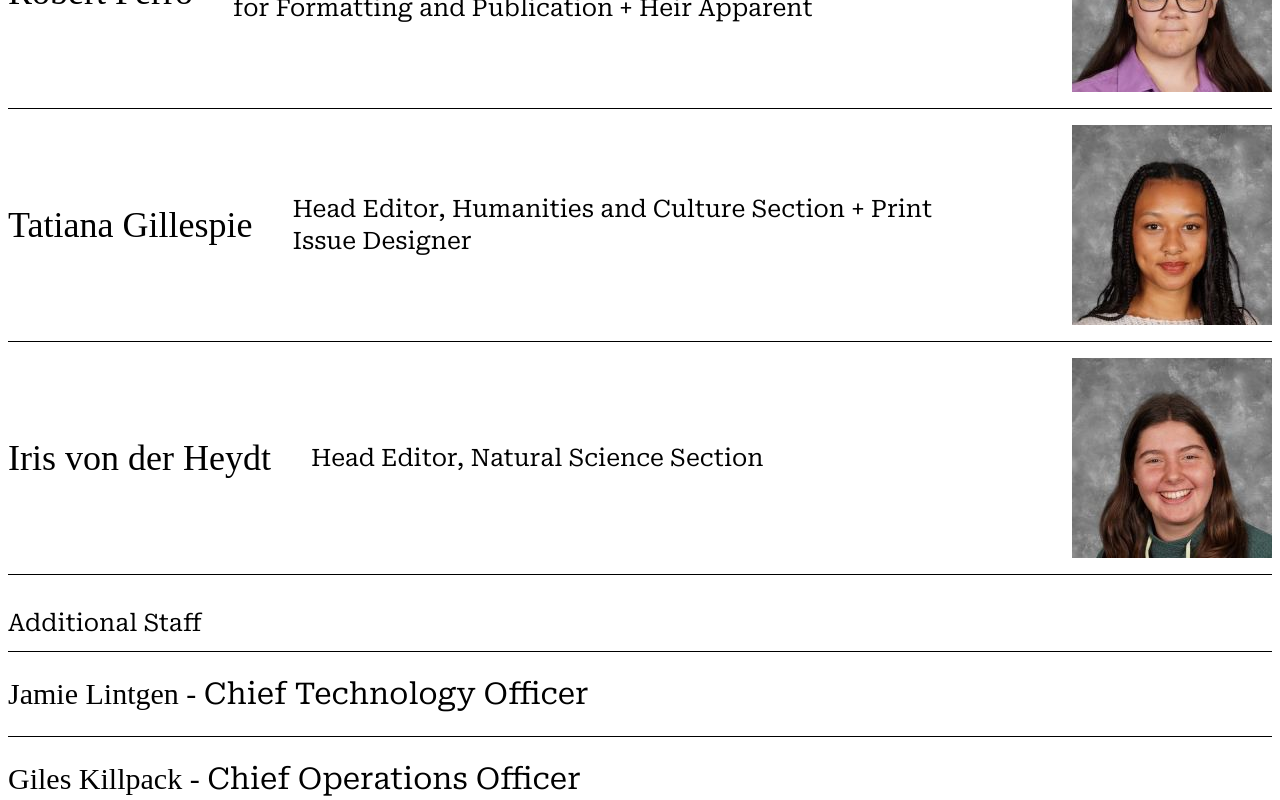
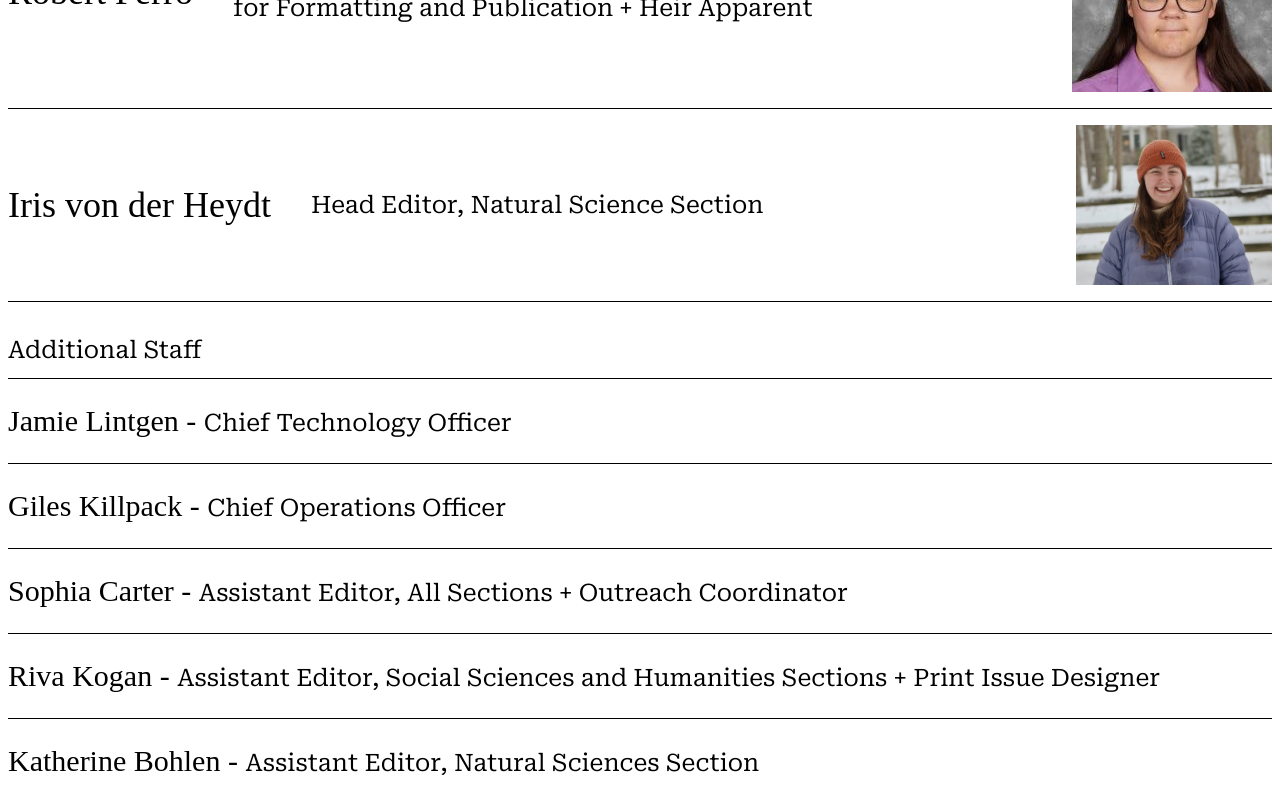
Before and after one commit to aero271/msrj-site, a SvelteKit app: page /editorial in a window 1280 px wide. Shown: the part 1680-2480 px from the top of the page. Built offline with nearby package versions, Linux system fonts and the light colour scheme; a web font is replaced by a local one.

Commit message:
Changed Membership For Spring 26

```diff
--- a/src/routes/about/+page.svelte
+++ b/src/routes/about/+page.svelte
@@ -1,3 +1,6 @@
+<script>
+    import groupPhoto from '$lib/assets/group-photo.jpg'
+</script>
 
 <main class="flex flex-col items-center font-roboto-serif">
     <div class="w-full max-w-[1200px] mt-4">
@@ -27,7 +30,9 @@
                     such as ResearchGate and Google Scholar.
                 </p>
             </div>
-            <img class="w-[45%] max-h-full ml-auto" alt="MSRJ group meeting">
+            <div class="ml-auto max-w-[45%] h-[500px] flex items-center">
+                <img class="  ml-auto" src={groupPhoto} alt="MSRJ group meeting">
+            </div>
         </div>
     </div>
 </main>
--- a/src/routes/editorial/+page.svelte
+++ b/src/routes/editorial/+page.svelte
@@ -1,11 +1,12 @@
 <script>
+    // The formatting got screwed up on this page, not really sure how
     import imrePhoto from "$lib/assets/IMG_0587-EDIT (1) - Imre Huss.jpg";
     import picassoPhoto from "$lib/assets/picasso.png";
     import zevPhoto from "$lib/assets/large_user_7449751_296.jpg";
     import amoghPhoto from "$lib/assets/amogh.jpeg";
     import robertPhoto from "$lib/assets/robert.jpg";
     import tatianaPhoto from "$lib/assets/tatiana.jpg";
-    import irisPhoto from "$lib/assets/iris.jpg";
+    import irisPhoto from "$lib/assets/iris-photo.png";
 </script>
 
 <main class="flex flex-col items-center font-roboto-serif mx-2">
@@ -115,50 +116,41 @@
         <div class="w-full h-[1px] bg-black my-4"></div>
         <div class="flex items-center">
             <h2 class="text-4xl font-cantata flex items-center">
-                Tatiana Gillespie
-                <span class="text-2xl ml-10 max-w-[65%] mr-2 font-roboto-serif"
-                    >Head Editor, Humanities and Culture Section + Print Issue
-                    Designer</span
-                >
-            </h2>
-            <img alt="Tatiana Gillespie" src={tatianaPhoto} class="ml-auto" />
-        </div>
-        <div class="w-full h-[1px] bg-black my-4"></div>
-        <div class="flex items-center">
-            <h2 class="text-4xl font-cantata flex items-center">
                 Iris von der Heydt <span
                     class="text-2xl ml-10 mr-2 font-roboto-serif"
                     >Head Editor, Natural Science Section</span
                 >
             </h2>
-            <img alt="Iris von der Heydt" src={irisPhoto} class="ml-auto" />
+            <div class="max-w-[15.5%] ml-auto">
+                <img alt="Iris von der Heydt" src={irisPhoto} class=" " />
+            </div>
         </div>
         <div class="w-full h-[1px] bg-black my-4 mb-8"></div>
 
         <h1 class="mt-4 text-2xl">Additional Staff</h1>
         <div class="w-full h-[1px] bg-black mb-6 mt-3"></div>
         <h1 class="text-3xl font-cantata">
-            Jamie Lintgen - <span class="font-roboto-serif"
+            Jamie Lintgen - <span class="font-roboto-serif text-2xl"
                 >Chief Technology Officer</span
             >
         </h1>
         <div class="w-full h-[1px] bg-black my-6"></div>
         <h1 class="text-3xl font-cantata">
-            Giles Killpack - <span class="font-roboto-serif"
+            Giles Killpack - <span class="font-roboto-serif text-2xl"
                 >Chief Operations Officer</span
             >
         </h1>
         <div class="w-full h-[1px] bg-black my-6"></div>
         <h1 class="text-3xl font-cantata">
-            Sophia Carter - <span class="font-roboto-serif"
-                >Assistant Editor, All Sections + Outreach Coordinator</span
-            >
+            Sophia Carter - <span class="font-roboto-serif text-2xl">Assistant Editor, All Sections + Outreach Coordinator</span>
         </h1>
         <div class="w-full h-[1px] bg-black my-6"></div>
         <h1 class="text-3xl font-cantata">
-            Alena Glenn - <span class="font-roboto-serif"
-                >Assistant Editor, All Sections + Workshop Coordinator</span
-            >
+           Riva Kogan - <span class="font-roboto-serif text-2xl">Assistant Editor, Social Sciences and Humanities Sections + Print Issue Designer</span>
+        </h1>
+        <div class="w-full h-[1px] bg-black my-6"></div>
+        <h1 class="text-3xl font-cantata">
+           Katherine Bohlen - <span class="font-roboto-serif text-2xl">Assistant Editor, Natural Sciences Section</span>
         </h1>
         <div class="w-full h-[1px] bg-black my-6"></div>
 
```
Also changed, not shown: src/lib/assets/group-photo.jpg (added), src/lib/assets/iris-photo.png (added), temp.txt (deleted).
